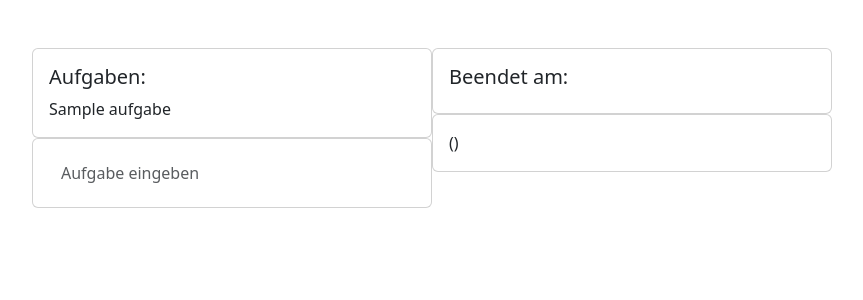
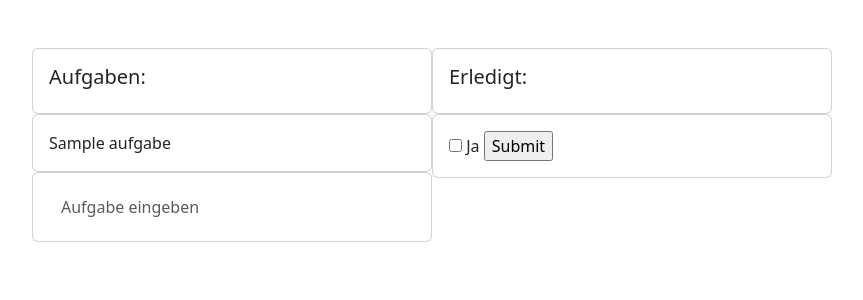
Before and after one commit to jimbuu14/chatbot2, a Flask app: page / in a window 1280 px wide. Shown: the top 300 px of the page, without its empty margins (208-1071 px from the left). Run offline with Flask 3, Linux system fonts and the light colour scheme; a database or web service that is not in the repository returns one stand-in record (values such as "Sample title"); some libraries are stand-ins or nearby versions.

Commit message:
todo-liste fertiggestellt

```diff
--- a/app.py
+++ b/app.py
@@ -23,29 +23,34 @@ def get_db_connection():
     return conn
 
 
-@app.route("/zahl")
-def zahl_5():
-    x = 5
-    return x
-
-
 @app.route("/", methods=['GET', 'POST'])
 def todo_list():
 
     conn = get_db_connection()
     cur = conn.cursor()
 
+    cur.execute("SELECT id, aufgabe FROM todo_list;")
+    task = cur.fetchall()
+
     if request.method == "POST":
         content = request.form.get("aufgabe", "")
-        cur.execute(f"INSERT INTO todo_list (aufgabe) VALUES ('{content}');")
-        conn.commit()
+        if content == "":
+            pass
+        else:
+            cur.execute(f"INSERT INTO todo_list (aufgabe) VALUES ('{content}');")
+            conn.commit()
 
-    cur.execute("SELECT aufgabe FROM todo_list;")
-    task = cur.fetchall()
+        aufgaben_ids = [1, 2, 3, 4, 5]
+        for aufgabe_id in aufgaben_ids:
+            checkbox_value = request.form.get(f"state-{ aufgabe_id }", "")
+            if checkbox_value == "":
+                continue
+            else:
+                #app.logger.info(f"Inhalt von aufgabe_id: {aufgabe_id}")
+                cur.execute(f"UPDATE todo_list SET erledigt = {checkbox_value} WHERE id = {aufgabe_id};")
+                conn.commit()
 
-    app.logger.info(task)
-
-    cur.execute("SELECT beendet_am FROM todo_list;")
+    cur.execute("SELECT erledigt FROM todo_list;")
     finished = cur.fetchall()
     cur.close()
     conn.close()
@@ -88,7 +93,8 @@ if __name__ == "__main__":
                 id SERIAL PRIMARY KEY,
                 aufgabe TEXT NOT NULL,
                 erstellt_am TIMESTAMP DEFAULT CURRENT_TIMESTAMP,
-                beendet_am TIMESTAMP
+                beendet_am TIMESTAMP,
+                erledigt BOOLEAN not null default false
             );
         """)
 
--- a/templates/todo.html
+++ b/templates/todo.html
@@ -6,7 +6,9 @@
     <title>Document</title>
     <link href="https://cdn.jsdelivr.net/npm/bootstrap@5.3.7/dist/css/bootstrap.min.css" rel="stylesheet" integrity="sha384-LN+7fdVzj6u52u30Kp6M/trliBMCMKTyK833zpbD+pXdCLuTusPj697FH4R/5mcr" crossorigin="anonymous">
     <script src="https://cdn.jsdelivr.net/npm/bootstrap@5.3.7/dist/js/bootstrap.bundle.min.js" integrity="sha384-ndDqU0Gzau9qJ1lfW4pNLlhNTkCfHzAVBReH9diLvGRem5+R9g2FzA8ZGN954O5Q" crossorigin="anonymous"></script>
-</head>
+
+
+  </head>
 
 <body>
   <div class="d-flex justify-content-center mt-5">
@@ -15,11 +17,16 @@
       <div class="card" style="width: 400px;">
         <div class="card-body">
           <h5 class="card-title">Aufgaben:</h5>
-            {% for aufgabe in task %}
-            <div>{{ aufgabe[0] }}</div>
-            {% endfor %}
         </div>
       </div>
+
+  <div class="card" style="width: 400px;">
+    <div class="card-body">
+      {% for aufgabe in task %}
+      <div>{{ aufgabe[1] }}</div>
+          {% endfor %}
+      </div>
+    </div>
 
       <div class="card" style="width: 400px;">
         <div class="card-body">
@@ -35,21 +42,25 @@
     <div>
       <div class="card" style="width: 400px;">
         <div class="card-body">
-          <h5 class="card-title">Beendet am:</h5>
+          <h5 class="card-title">Erledigt:</h5>
         </div>
       </div>
 
+    <div>
       <div class="card" style="width: 400px;">
         <div class="card-body">
-            {% for fin in finished %}
-              <div>
-                {{ fin[1] }} ({{ fin[3] }})
-            </div> {% endfor %}
-          </div>
+
+    {% for aufgabe in task %}
+      <!--<div class="switch-toggle switch-3 switch-candy">-->
+        <form action="/" method="post">
+          <input id="{{ aufgabe[0] }}-on" name="state-{{ aufgabe[0] }}" class="green" type="checkbox" value="true" />
+          <label for="{{ aufgabe[0] }}-on" class="green">Ja</label>
+          <input type="submit" value="Submit">
+        </form>
+      <!--</div>-->
+    {% endfor %}
         </div>
-
+      </div>
     </div>
-  </div>
-
 </body>
 </html>
```
